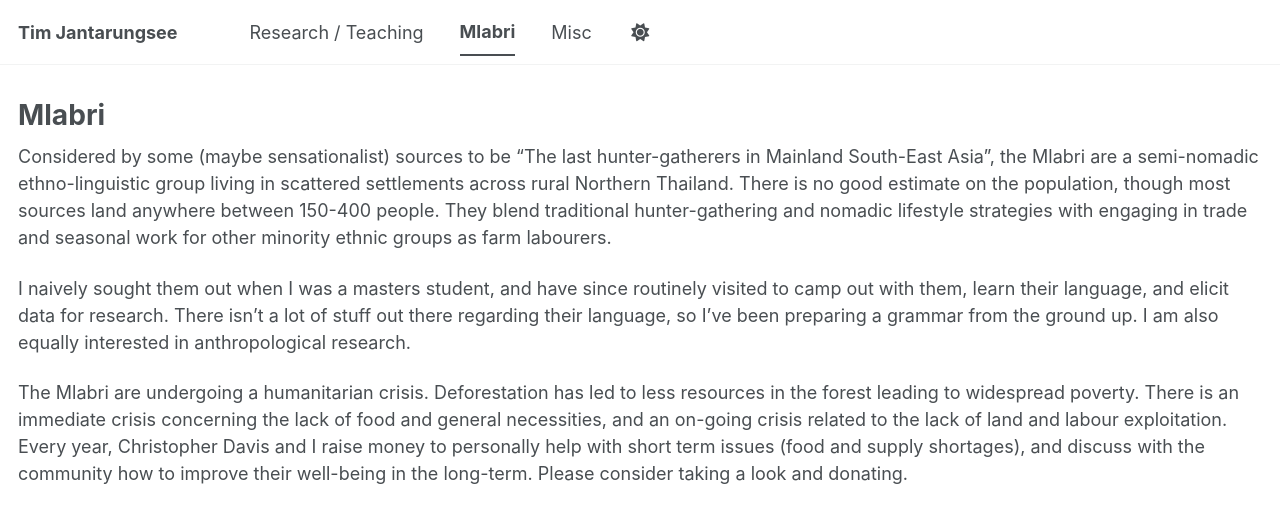
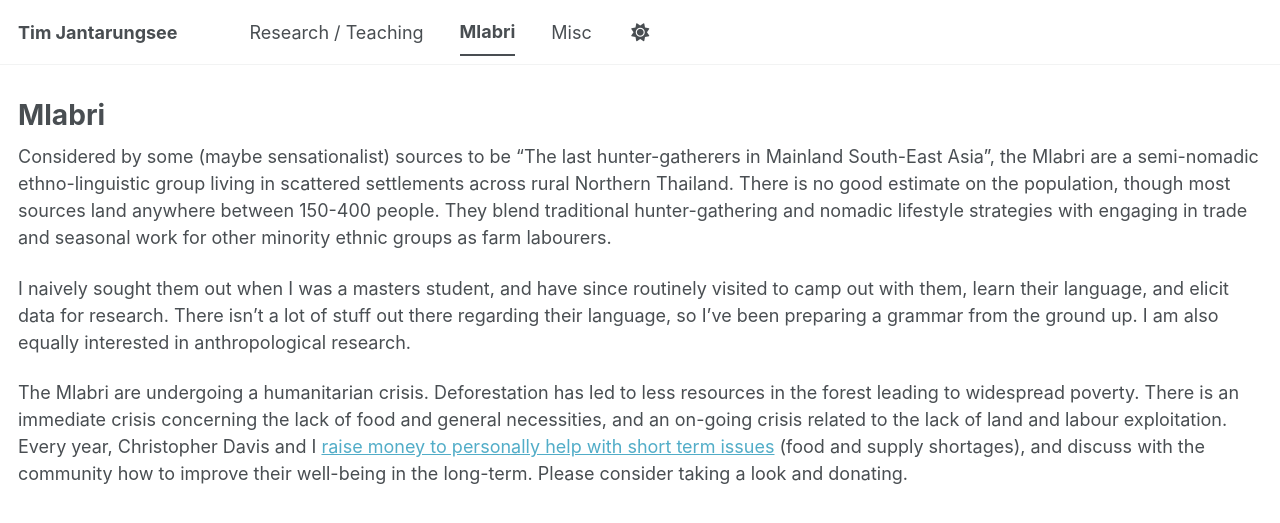
Before and after one commit to timjantarungsee/timjantarungsee.github.io, a Jekyll site: the page built from _pages/mlabri.md, in a window 1280 px wide. Shown: the top 523 px of the page. Built offline with Jekyll 4.4.1, drawn with Linux system fonts in a browser that asks for light colours; a script bundle is joined from its source files by our own code; library files that are not in the unit come from our copies; part of the change alters nothing that is shown.

```diff
--- a/_pages/mlabri.md
+++ b/_pages/mlabri.md
@@ -8,4 +8,4 @@ Considered by some (maybe sensationalist) sources to be "The last hunter-gathere
 
 I naively sought them out when I was a masters student, and have since routinely visited to camp out with them, learn their language, and elicit data for research. There isn't a lot of stuff out there regarding their language, so I've been preparing a grammar from the ground up. I am also equally interested in anthropological research.
 
-The Mlabri are undergoing a humanitarian crisis. Deforestation has led to less resources in the forest leading to widespread poverty. There is an immediate crisis concerning the lack of food and general necessities, and an on-going crisis related to the lack of land and labour exploitation. Every year, Christopher Davis and I raise money to personally help with short term issues (food and supply shortages), and discuss with the community how to improve their well-being in the long-term. Please consider taking a look and donating.
+The Mlabri are undergoing a humanitarian crisis. Deforestation has led to less resources in the forest leading to widespread poverty. There is an immediate crisis concerning the lack of food and general necessities, and an on-going crisis related to the lack of land and labour exploitation. Every year, Christopher Davis and I [raise money to personally help with short term issues](https://gofund.me/4085f01c6) (food and supply shortages), and discuss with the community how to improve their well-being in the long-term. Please consider taking a look and donating.
```
